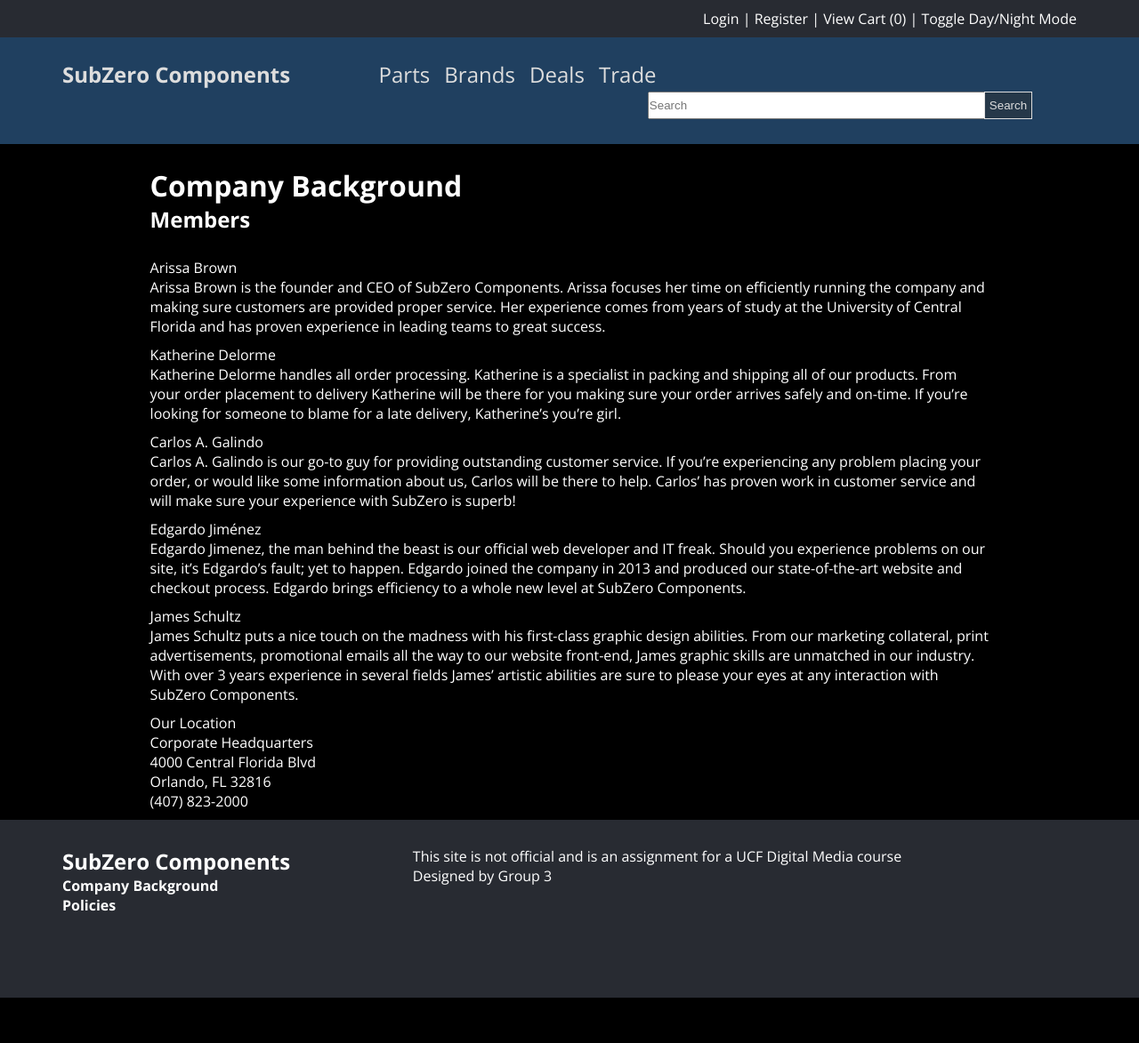
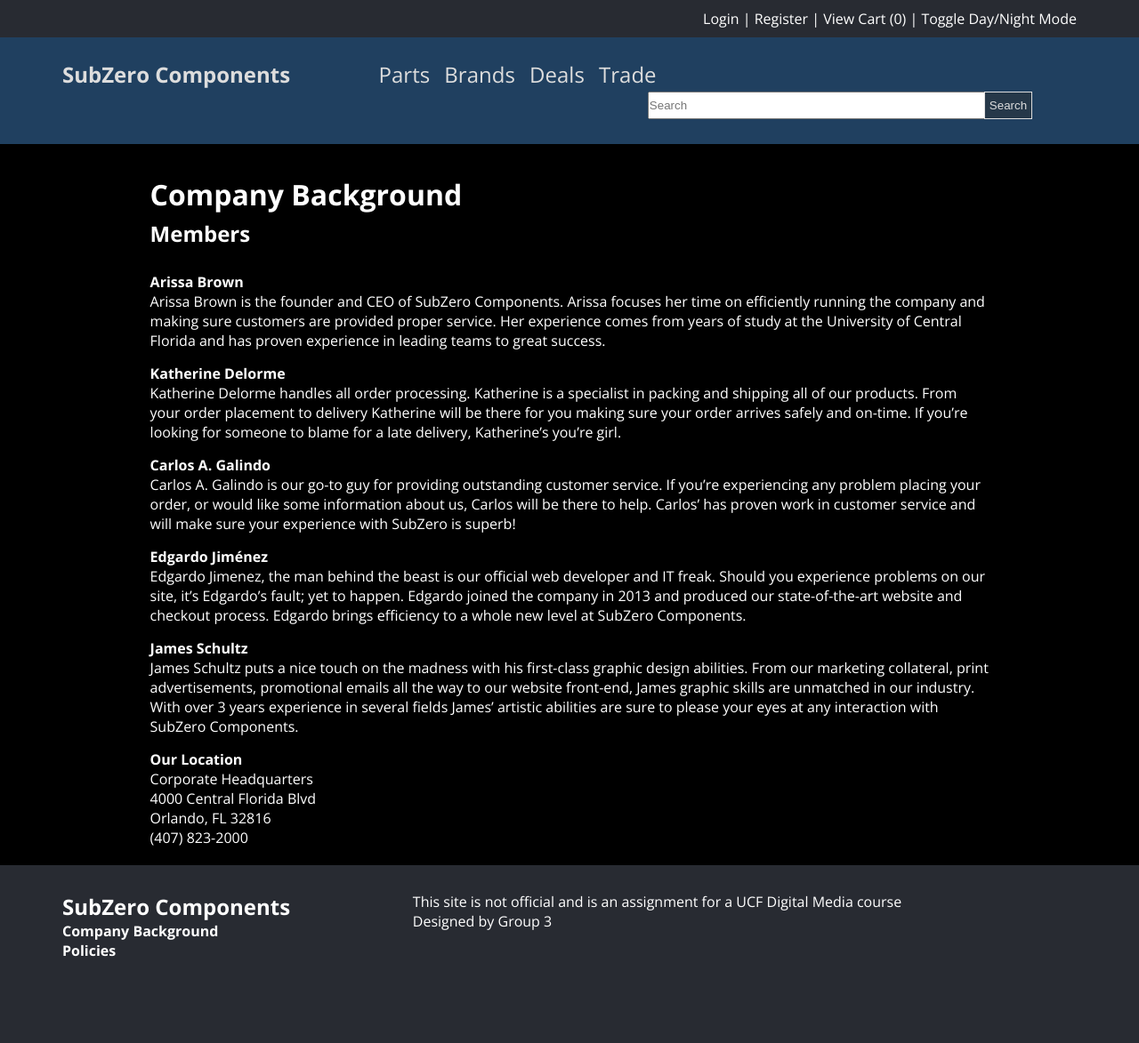
Before and after one commit to dig4530c/sub-zero-components, a PHP site: page /subzero/background.php in a window 1280 px wide. Shown: the whole page at 89% size. Before the commit the page ends 1122 px from the top, so only its background shows below. Run offline with PHP 8.4, Linux system fonts and the light colour scheme; some libraries are stand-ins or nearby versions.

Commit message:
css add background, policy

```diff
--- a/css/styles.css
+++ b/css/styles.css
@@ -673,6 +673,18 @@ font-size: 1.1em;
 
  /* For Cart/cartf page END*/
 
+  /* For Background */
+.bold {
+	font-weight: bold;
+ }
+.space {
+	padding-bottom: 10px;
+}
+.member {
+	padding-top: 6px;
+}
+ /* For Background END */
+
 /*
 =====================================================
 */
```
